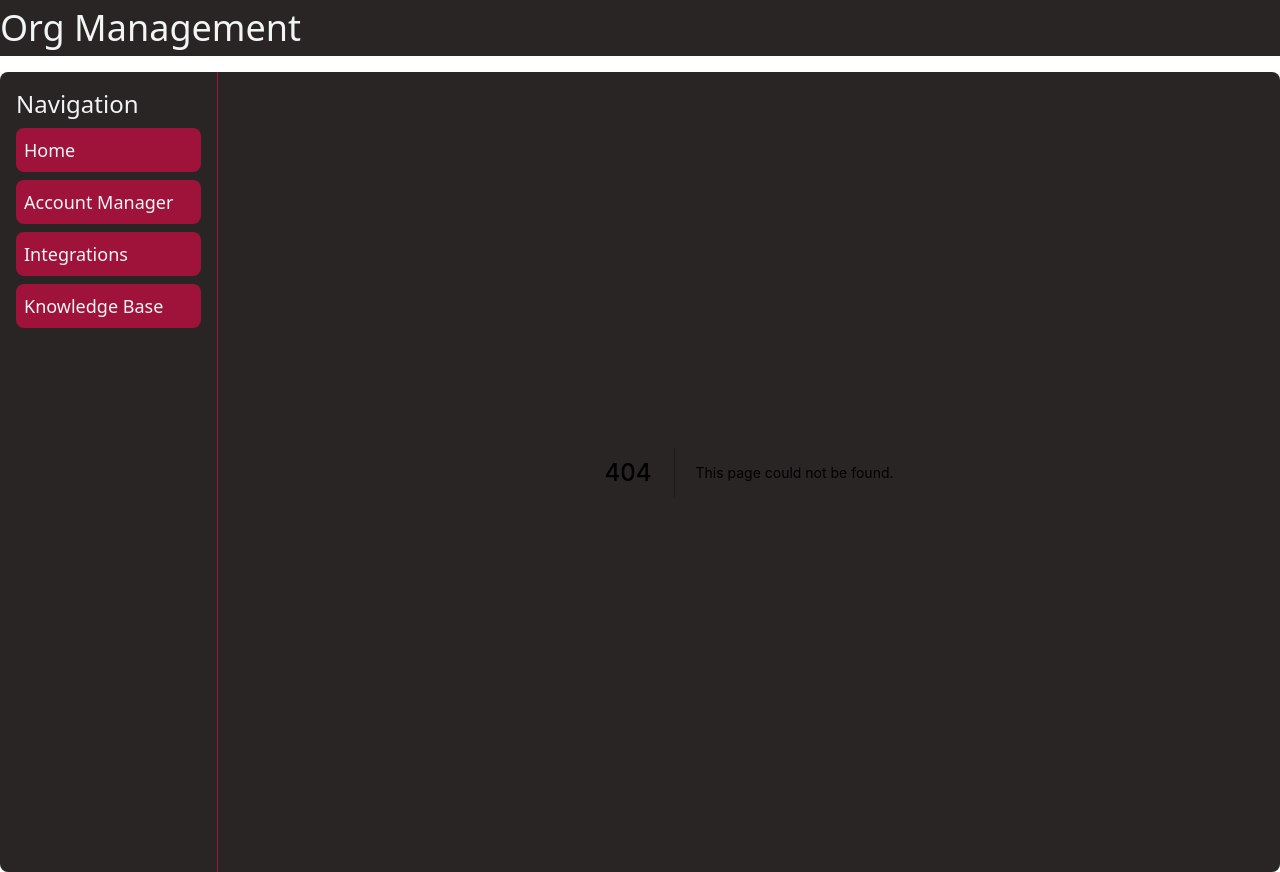
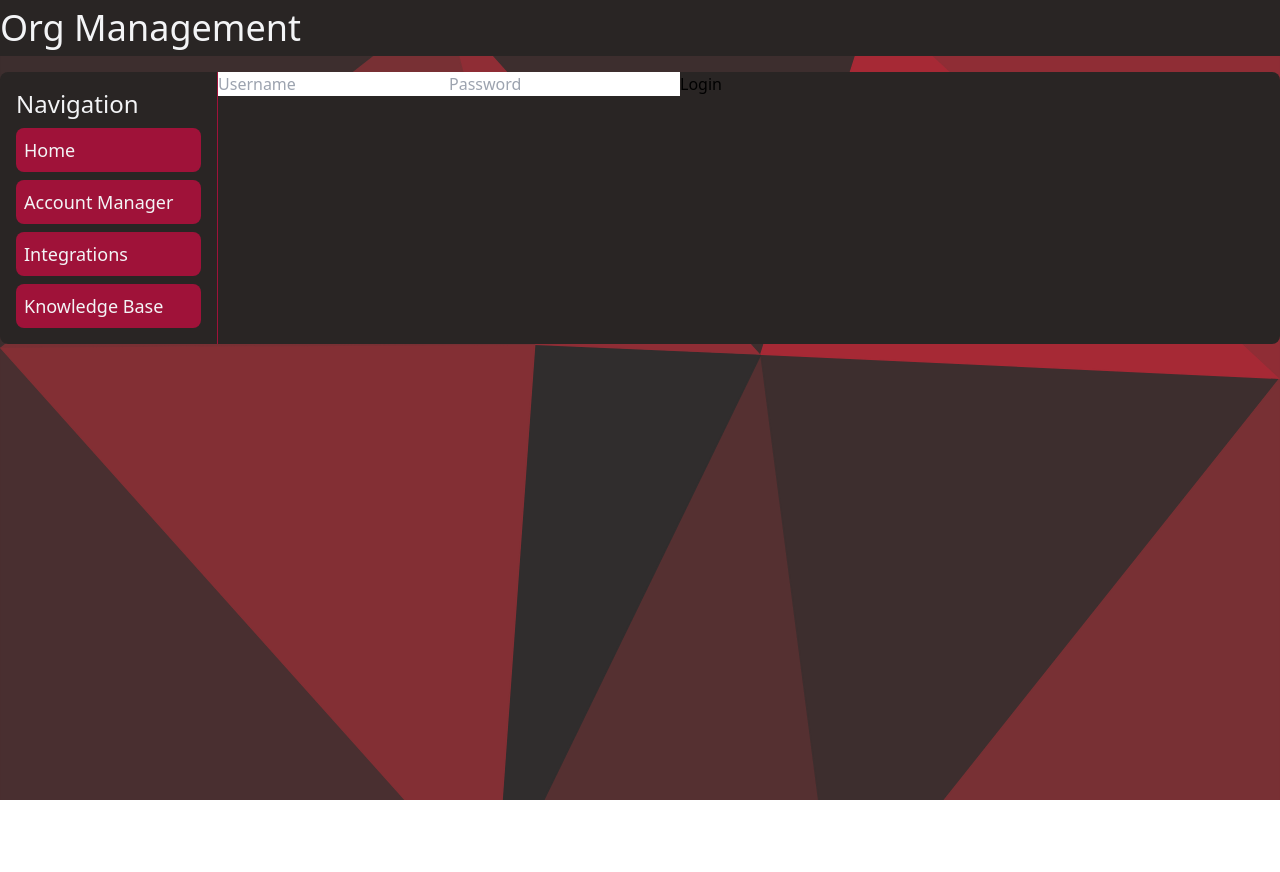
Before and after one commit to OrgManagement/OrgManagement, a Next.js app: page /login in a window 1280 px wide. Before the commit this address had no page. After the commit the page ends 800 px from the top, so only its background shows below. Built offline with nearby package versions, Linux system fonts and the light colour scheme.

Commit message:
placeholder login stuff

```diff
--- /dev/null
+++ b/pages/login.tsx
@@ -0,0 +1,33 @@
+import type { NextPage } from 'next'
+import Head from 'next/head'
+import { Field, Form, Formik } from 'formik';
+
+const Home: NextPage = () => {
+  return (
+    <div>
+      <Head>
+        <title>Login Page</title>
+      </Head>
+      <main>
+        <Formik
+          initialValues={{
+            username: '',
+            password: '',
+          }}
+
+          onSubmit={() => {
+
+          }}
+        >
+          <Form>
+            <Field id='username' name='username' placeholder='Username' />
+            <Field type='password' id='password' name='password' placeholder='Password' />
+            <button type='submit'>Login</button>
+          </Form>
+        </Formik>
+      </main>
+    </div>
+  )
+}
+
+export default Home
```
